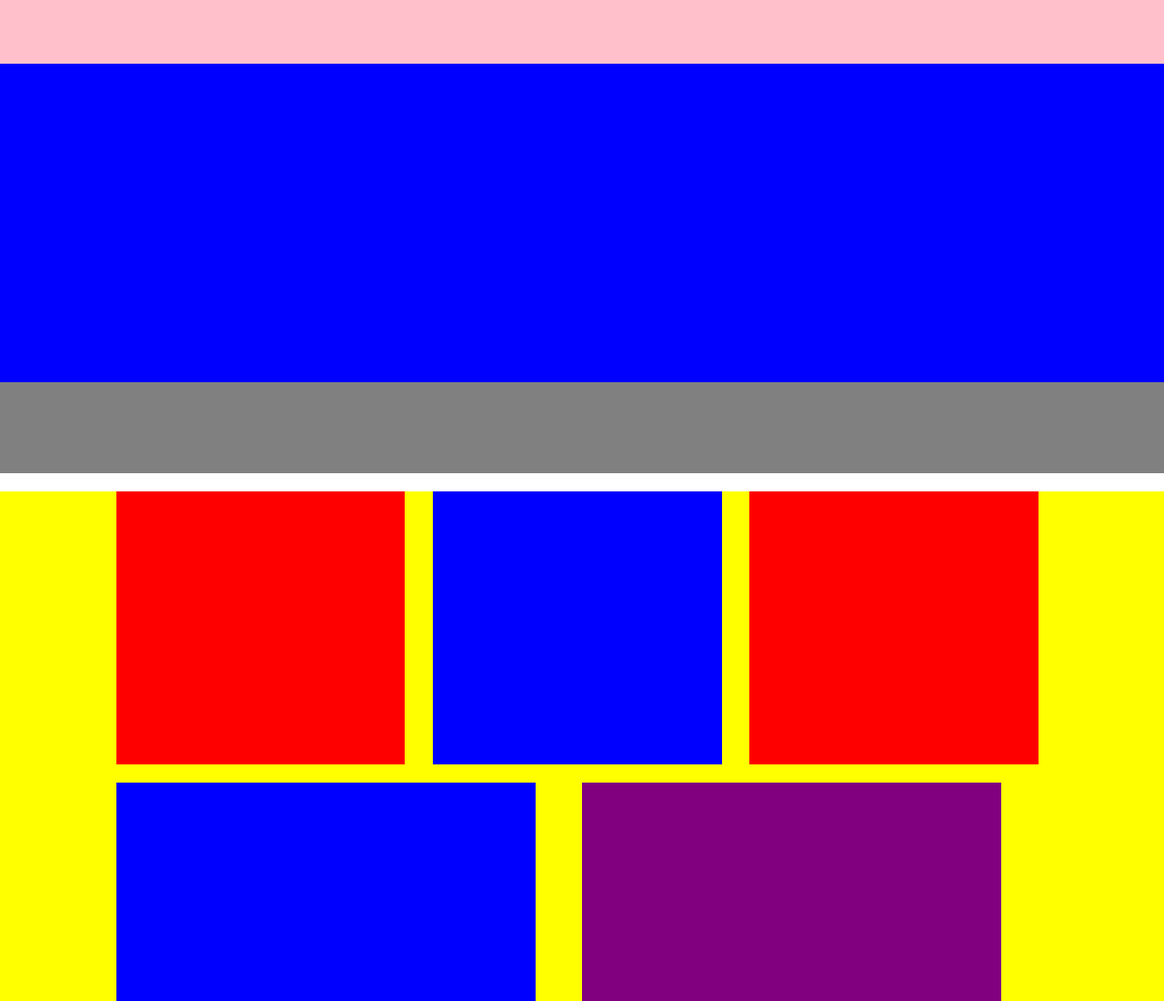
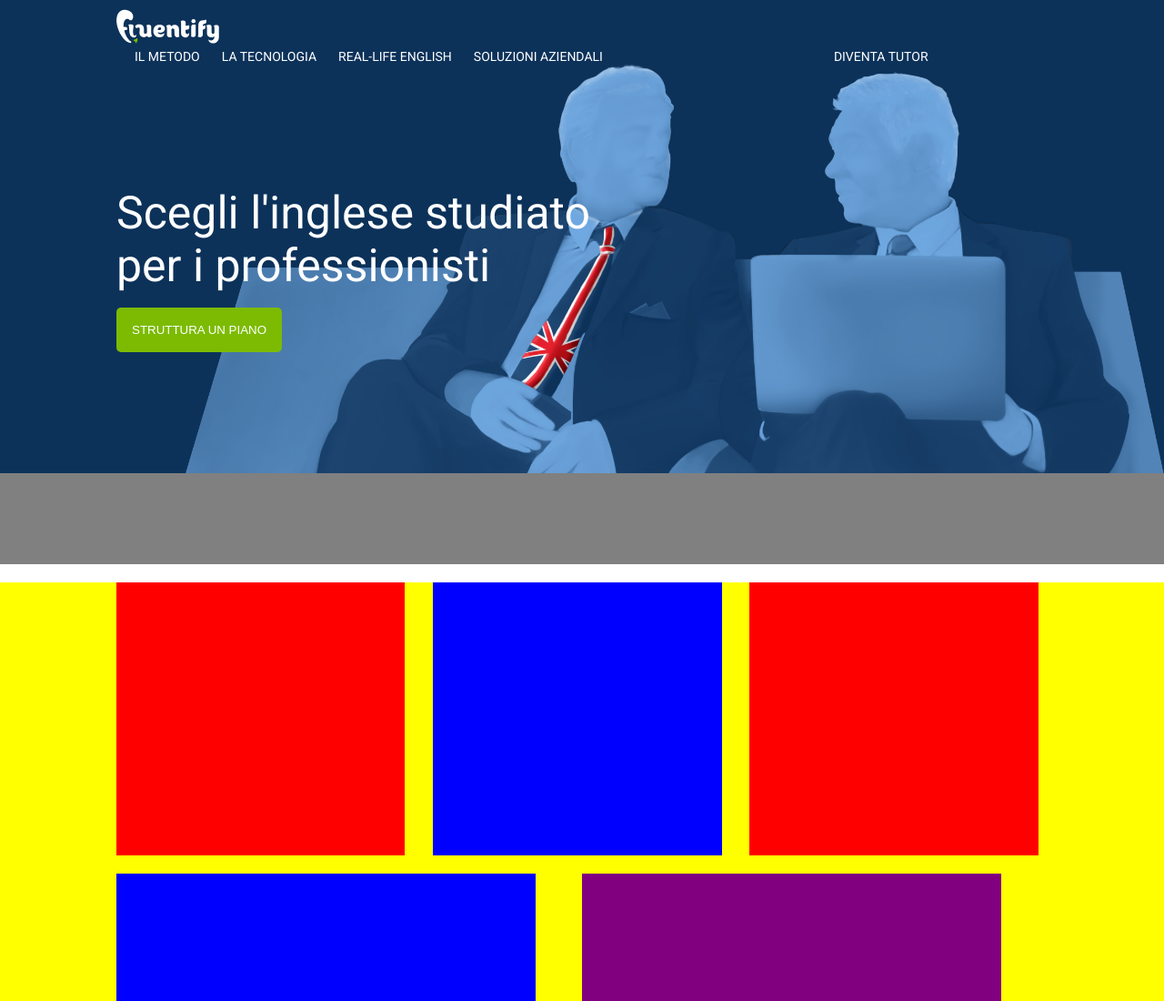
Before and after one commit to B-Matthew/htmlcss-fluentify, a plain HTML site: page index.html in a window 1280 px wide. Shown: the top 1100 px of the page at 91% size. Drawn offline with Linux system fonts and the light colour scheme.

Commit message:
header completo

```diff
--- a/css/main.css
+++ b/css/main.css
@@ -13,12 +13,52 @@ body {
 
 /* Regole Header */
 header {
-  /* debug */
   height: 70px;
-  background-color: pink;
+  background-color: #0c325a;
+  padding-top: 10px;
 }
 
+#logo {
+  vertical-align: baseline;
+  padding-right: 30px;
+}
 
+nav {
+  display: inline-block;
+  vertical-align: text-bottom;
+}
+
+nav a {
+  color: white;
+  text-decoration: none;
+  font-size: 14px;
+  margin-left: 20px;
+}
+
+ul li {
+  display: inline-block;
+}
+
+#a-right {
+  margin-left: 250px;
+}
+
+#login-button {
+  margin: 0 20px;
+  padding: 7px 25px;
+  background-color: transparent;
+  color: white;
+  border-color: white;
+  border-radius: 5px;
+}
+
+#green-button {
+  padding: 7px 12px;
+  background-color: #7cbb02;
+  color: white;
+  border-color: transparent;
+  border-radius: 5px;
+}
 /* Regole Main */
 
 .container {
@@ -28,9 +68,31 @@ header {
 
 .jumbo {
   /* debug */
-  height: 350px;
-  background-color: blue;
+  height: 450px;
+  background-color: #0c325a;
+  position: relative;
+  background-image: url(../img/background-header.png);
+  background-size: contain;
+  background-position: right;
+  background-repeat: no-repeat;
 }
+
+.text-jumbo {
+  font-size: 50px;
+  color: white;
+  position: absolute;
+  top: 30%;
+}
+
+#jumbo-button {
+  background-color: #7cbb02;
+  color: white;
+  border-color: transparent;
+  border-radius: 5px;
+  padding: 15px 15px;
+}
+
+
 
 .greybox {
   /* debug */
--- a/index.html
+++ b/index.html
@@ -8,12 +8,32 @@
   <body>
     <!-- Sezione Header -->
     <header>
+      <div class="container">
+        <img id="logo"src="img/logo.svg" alt="logo">
+        <nav>
+          <ul>
+            <li><a href="#">IL METODO</a></li>
+            <li><a href="#">LA TECNOLOGIA</a></li>
+            <li><a href="#">REAL-LIFE ENGLISH</a></li>
+            <li><a href="#">SOLUZIONI AZIENDALI</a></li>
+            <li><a id="a-right"href="#">DIVENTA TUTOR</a></li>
+            <li><button id="login-button" type="button" name="login">LOGIN</button></li>
+            <li><button id="green-button" type="button" name="piano">STRUTTURA UN PIANO</button></li>
+          </ul>
+        </nav>
+      </div>
 
     </header>
     <!-- Sezione Main -->
     <main>
 
       <section class="jumbo">
+        <div class="container">
+          <div class="text-jumbo">
+            <p>Scegli l'inglese studiato <br> per i professionisti</p>
+            <button id="jumbo-button"type="button" name="jumbo-button">STRUTTURA UN PIANO</button>
+          </div>
+        </div>
       </section>
 
       <section class="greybox">
@@ -39,4 +59,4 @@
     </footer>
 
   </body>
-</html>
+  </html>
```
